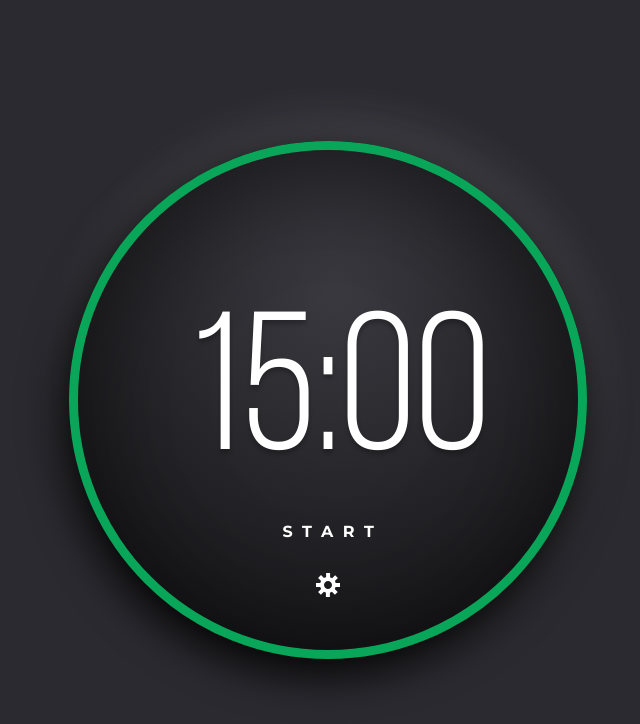
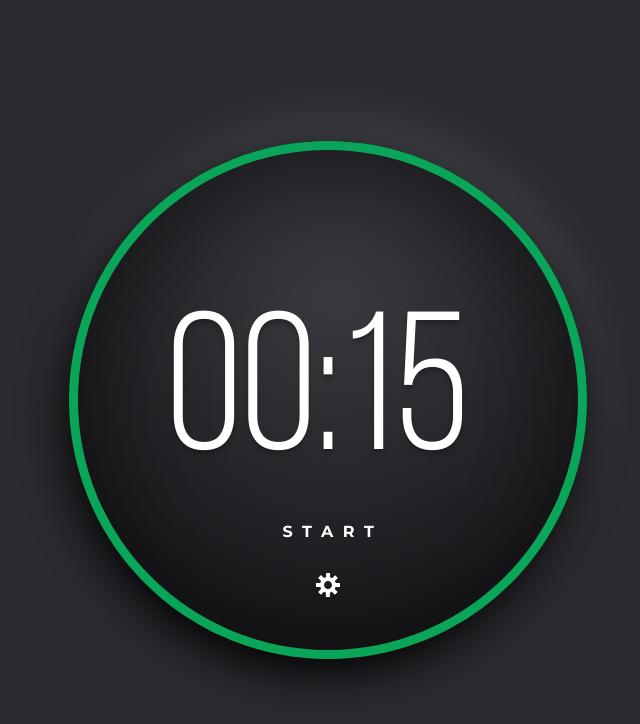
Before and after one commit to peter-hinch/advent-of-js-2022-day-01-pomodoro-timer, a React (Create React App) app: page / in a window 1280 px wide. Shown: the top 724 px of the page, without its empty margins (312-952 px from the left). Built offline with nearby package versions, Linux system fonts and the light colour scheme.

Commit message:
Re-order elements and rough in modal.

```diff
--- a/src/App.css
+++ b/src/App.css
@@ -26,12 +26,47 @@ section#timer {
   box-shadow: -5px 14px 44px #000000, 5px -16px 50px rgba(255, 255, 255, 0.15);
 }
 
-.timer__bezel {
+.timer__modal {
+  z-index: 400;
+  box-sizing: border-box;
+  position: absolute;
+  top: 9px;
+  left: 9px;
+  display: flex;
+  flex-direction: column;
+  justify-content: center;
+  align-items: center;
+  margin: 0;
+  width: 500px;
+  height: 500px;
+  border: none;
+  border-radius: 50%;
+  background: radial-gradient(
+    71.4% 71.4% at 51.7% 28.6%,
+    #3a393f 0%,
+    #17171a 100%
+  );
+  background-blend-mode: darken;
+}
+
+.timer__content {
+  z-index: 300;
+  position: absolute;
+  top: 41px;
+  left: 0;
+  display: flex;
+  flex-direction: column;
+  justify-content: center;
+  align-items: center;
   width: 100%;
   height: 100%;
 }
 
+.timer__content p {
+}
+
 .timer__face {
+  z-index: 200;
   position: absolute;
   top: 9px;
   left: 9px;
@@ -50,16 +85,11 @@ section#timer {
   border-radius: 50%;
 }
 
-.timer__content {
-  position: absolute;
-  top: 41px;
-  left: 0;
+svg.timer__bezel {
+  z-index: 100;
   width: 100%;
   height: 100%;
-  display: flex;
-  flex-direction: column;
-  justify-content: center;
-  align-items: center;
+  transition: all 0.2s ease-in-out;
 }
 
 div.countdown__time-remaining {
@@ -92,7 +122,8 @@ button {
   border-image-width: 0;
 }
 
-button.countdown__button-start-stop {
+button.countdown__button-start-stop,
+button.modal__button-dismiss {
   position: relative;
   left: 5px;
   margin: 32px 0;
--- a/src/App.tsx
+++ b/src/App.tsx
@@ -2,9 +2,13 @@ import 'normalize.css';
 import './App.css';
 import { useState, useEffect } from 'react';
 
-const App = () => {
-  const [settings, setSettings] = useState<number>(900);
-  const [timeRemaining, setTimeRemaining] = useState<number>(settings);
+const App: React.FC = () => {
+  const [settings, setSettings] = useState<{
+    settingsOpen: boolean;
+    time: number;
+  }>({ settingsOpen: false, time: 15 });
+  const [modal, setModal] = useState();
+  const [timeRemaining, setTimeRemaining] = useState<number>(settings?.time);
   const [timerRunning, setTimerRunning] = useState<boolean>(false);
 
   // Helper functions
@@ -34,6 +38,12 @@ const App = () => {
     return `${portion?.toString()} ${perimeter?.toString()}`;
   };
 
+  // Handler functions
+  const handleModalConfirm = () => {
+    setTimerRunning(false);
+    setTimeRemaining(settings?.time);
+  };
+
   useEffect(() => {
     let interval: ReturnType<typeof setInterval>;
     if (timerRunning && timeRemaining > 0) {
@@ -47,30 +57,9 @@ const App = () => {
   return (
     <main>
       <section id="timer">
-        <svg
-          className="timer__bezel"
-          width="518"
-          height="518"
-          viewBox="0 0 100 100"
-        >
-          <circle
-            cx="50%"
-            cy="50%"
-            r="50%"
-            fill={timeRemaining ? '#000' : '#9d0000'}
-          />
-          <g transform="rotate(90, 50, 50)">
-            <circle
-              cx="50"
-              cy="50"
-              r="25"
-              stroke="#09a65a"
-              strokeDasharray={calculateDashArray(100, settings, timeRemaining)}
-              strokeWidth="50"
-            />
-          </g>
-        </svg>
-        <div className="timer__face"></div>
+        {!timeRemaining && (
+          <Modal text="Time's Up!" handleConfirm={handleModalConfirm} />
+        )}
         <div className="timer__content">
           <div className="countdown__time-remaining">
             <span id="time__mins">
@@ -92,9 +81,46 @@ const App = () => {
             aria-label="settings"
           ></button>
         </div>
+        <div className="timer__face"></div>
+        <svg className="timer__bezel" viewBox="0 0 100 100">
+          <circle
+            cx="50"
+            cy="50"
+            r="50"
+            fill={timeRemaining ? '#000' : '#9d0000'}
+          />
+          <g transform="rotate(90, 50, 50)">
+            <circle
+              cx="50"
+              cy="50"
+              r="25"
+              stroke="#09a65a"
+              strokeDasharray={calculateDashArray(
+                100,
+                settings?.time,
+                timeRemaining
+              )}
+              strokeWidth="50"
+            />
+          </g>
+        </svg>
       </section>
     </main>
   );
 };
 
+const Modal: React.FC<{ text: string; handleConfirm: Function }> = ({
+  text,
+  handleConfirm
+}) => {
+  return (
+    <dialog className="timer__modal">
+      <p>{text}</p>
+      <button onClick={() => handleConfirm()} className="modal__button-dismiss">
+        Okay
+      </button>
+    </dialog>
+  );
+};
+
 export default App;
```
Also changed, not shown: 1 other file (tests, documents, lock files or other folders).
